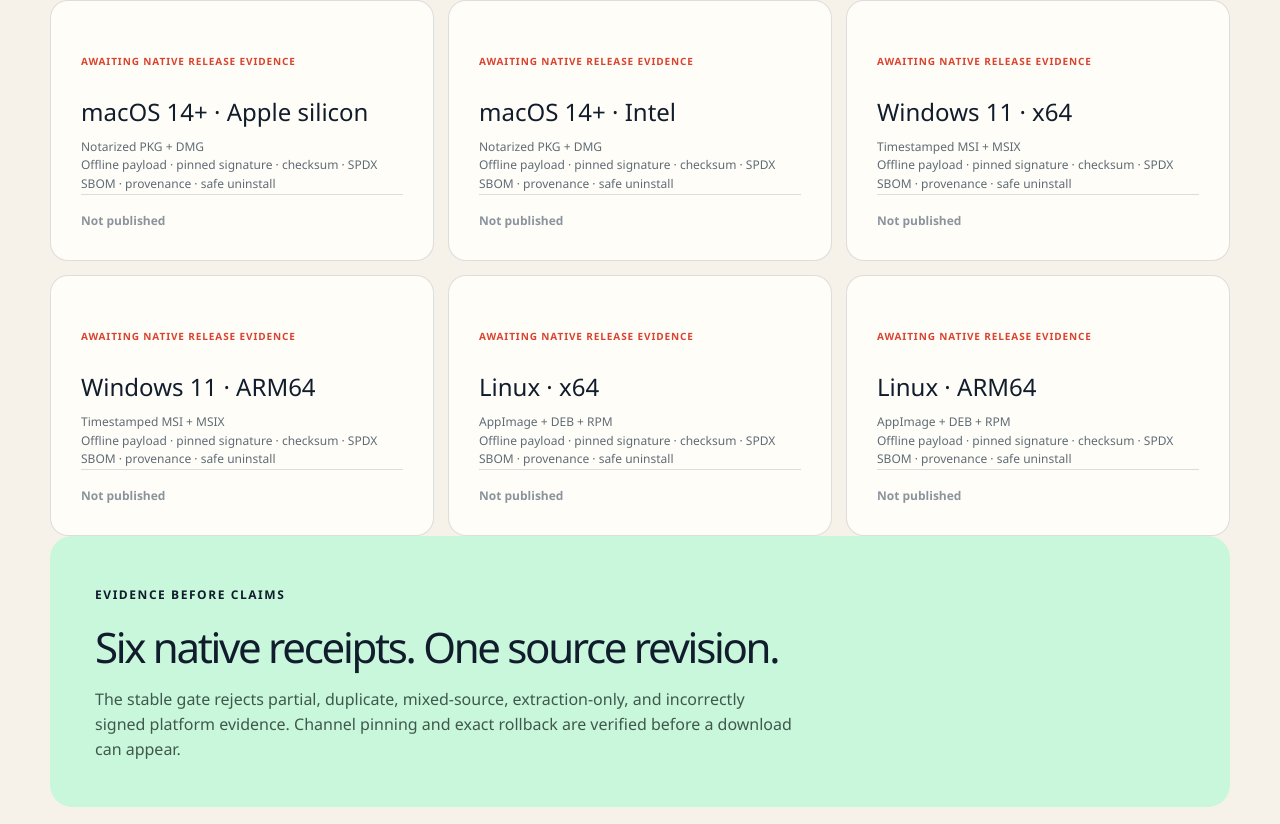
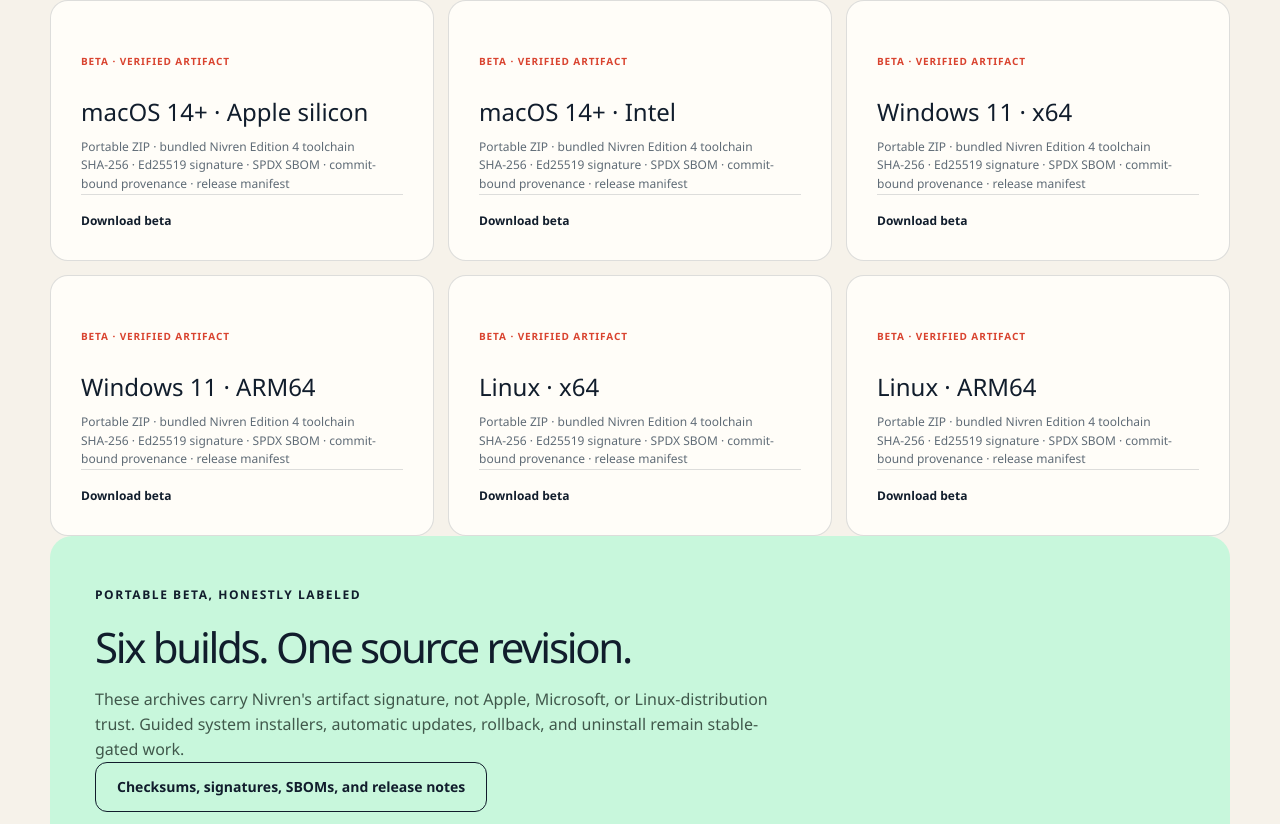
Before and after one commit to violetweather/nivren-site, a Next.js app: page /studio/downloads in a window 1280 px wide. Shown: the part 516-1340 px from the top of the page. Built offline with nearby package versions, Linux system fonts and the light colour scheme.

Commit message:
Publish Studio beta downloads (#8)
Co-authored-by: Willow <257236755+violetweather@users.noreply.github.com>

```diff
--- a/app/studio/compatibility/page.tsx
+++ b/app/studio/compatibility/page.tsx
@@ -1,4 +1,4 @@
 import { StudioNav } from "../StudioNav";
 export const metadata={title:"Studio compatibility"};
-const rows=[["macOS 14+","x64, ARM64","ARM64 local artifact proof passes; production native receipts pending"],["Windows 11","x64, ARM64 where toolchains permit","MSI/MSIX native system receipts pending"],["Ubuntu / Fedora","x64, ARM64","AppImage/DEB/RPM plus X11/Wayland native receipts pending"],["Nivren Edition 4","Exact toolchain range at release","VM, JIT, AOT, browser Wasm, WASI"],["Remote","SSH, Docker, Podman","Same bounded helper protocol"]];
+const rows=[["macOS 14+","x64, ARM64","Portable beta published; notarized PKG/DMG pending"],["Windows 11","x64, ARM64","Portable beta published; trusted MSI/MSIX pending"],["Ubuntu / Fedora","x64, ARM64","Portable beta published; AppImage/DEB/RPM system-install evidence pending"],["Nivren Edition 4","Bundled beta toolchain","VM, JIT, AOT, browser Wasm, WASI"],["Remote","SSH, Docker, Podman","Same bounded helper protocol"]];
 export default function Compatibility(){return <><StudioNav/><section className="page-hero compact shell"><span className="kicker">Claims follow evidence</span><h1>Compatibility</h1><p>No platform becomes supported because it compiled once. The release matrix must prove install, rendering, editing, intelligence, remote work, updates, rollback, and uninstall.</p></section><section className="content-shell shell"><div className="studio-table">{rows.map(([a,b,c])=><div key={a}><strong>{a}</strong><span>{b}</span><em>{c}</em></div>)}</div></section></>}
--- a/app/studio/downloads/page.tsx
+++ b/app/studio/downloads/page.tsx
@@ -1,12 +1,14 @@
 import { StudioNav } from "../StudioNav";
 
+const releaseBase = "https://github.com/violetweather/nivren-studio-releases/releases/download/v1.0.0-beta.1";
+
 const downloads = [
-  { name: "macOS 14+ · Apple silicon", formats: "Notarized PKG + DMG" },
-  { name: "macOS 14+ · Intel", formats: "Notarized PKG + DMG" },
-  { name: "Windows 11 · x64", formats: "Timestamped MSI + MSIX" },
-  { name: "Windows 11 · ARM64", formats: "Timestamped MSI + MSIX" },
-  { name: "Linux · x64", formats: "AppImage + DEB + RPM" },
-  { name: "Linux · ARM64", formats: "AppImage + DEB + RPM" },
+  { name: "macOS 14+ · Apple silicon", asset: "nivren-studio-v1.0.0-beta.1-macos-arm64.zip" },
+  { name: "macOS 14+ · Intel", asset: "nivren-studio-v1.0.0-beta.1-macos-x64.zip" },
+  { name: "Windows 11 · x64", asset: "nivren-studio-v1.0.0-beta.1-windows-x64.zip" },
+  { name: "Windows 11 · ARM64", asset: "nivren-studio-v1.0.0-beta.1-windows-arm64.zip" },
+  { name: "Linux · x64", asset: "nivren-studio-v1.0.0-beta.1-linux-x64.zip" },
+  { name: "Linux · ARM64", asset: "nivren-studio-v1.0.0-beta.1-linux-arm64.zip" },
 ];
 
 export const metadata = { title: "Studio downloads" };
@@ -15,25 +17,26 @@
   return <>
     <StudioNav />
     <section className="page-hero compact shell">
-      <span className="kicker">Private local candidate</span>
+      <span className="kicker">1.0.0-beta.1 · Public preview</span>
       <h1>Studio downloads</h1>
-      <p>Installers appear here only after native signing, clean-system install, update, rollback, recovery, and uninstall evidence passes for that exact platform.</p>
+      <p>Portable developer-preview builds are available for all six target combinations. Every archive is built from one source revision and ships with verification evidence.</p>
     </section>
     <section className="content-shell shell">
       <div className="studio-download-grid">
         {downloads.map((download) => <article key={download.name}>
-          <span className="download-state">Awaiting native release evidence</span>
+          <span className="download-state">Beta · verified artifact</span>
           <h2>{download.name}</h2>
-          <p>{download.formats}</p>
-          <p>Offline payload · pinned signature · checksum · SPDX SBOM · provenance · safe uninstall</p>
-          <span className="download-action disabled">Not published</span>
+          <p>Portable ZIP · bundled Nivren Edition 4 toolchain</p>
+          <p>SHA-256 · Ed25519 signature · SPDX SBOM · commit-bound provenance · release manifest</p>
+          <a className="download-action" href={`${releaseBase}/${download.asset}`}>Download beta</a>
         </article>)}
       </div>
       <div className="studio-callout">
         <div>
-          <span className="kicker">Evidence before claims</span>
-          <h2>Six native receipts. One source revision.</h2>
-          <p>The stable gate rejects partial, duplicate, mixed-source, extraction-only, and incorrectly signed platform evidence. Channel pinning and exact rollback are verified before a download can appear.</p>
+          <span className="kicker">Portable beta, honestly labeled</span>
+          <h2>Six builds. One source revision.</h2>
+          <p>These archives carry Nivren&apos;s artifact signature, not Apple, Microsoft, or Linux-distribution trust. Guided system installers, automatic updates, rollback, and uninstall remain stable-gated work.</p>
+          <a className="button secondary" href="https://github.com/violetweather/nivren-studio-releases/releases/tag/v1.0.0-beta.1">Checksums, signatures, SBOMs, and release notes</a>
         </div>
       </div>
     </section>
--- a/app/studio/page.tsx
+++ b/app/studio/page.tsx
@@ -7,7 +7,7 @@
   return <>
     <StudioNav />
     <section className="studio-hero shell">
-      <div><span className="kicker">Nivren Studio 1.0</span><h1>See what your program <em>means.</em></h1><p>A fast native editor that turns Nivren&apos;s intent, authority, failures, tasks, and performance into things you can inspect—not compiler folklore.</p><div className="hero-actions"><Link className="button primary" href="/studio/downloads">Get the local beta</Link><Link className="button secondary" href="/studio/docs">Explore the workflow</Link></div></div>
+      <div><span className="kicker">Nivren Studio 1.0 beta</span><h1>See what your program <em>means.</em></h1><p>A fast native editor that turns Nivren&apos;s intent, authority, failures, tasks, and performance into things you can inspect—not compiler folklore.</p><div className="hero-actions"><Link className="button primary" href="/studio/downloads">Download the public beta</Link><Link className="button secondary" href="/studio/docs">Explore the workflow</Link></div></div>
       <div className="studio-window" aria-label="Nivren Studio interface preview"><div className="studio-titlebar"><i/><i/><i/><span>commerce · Nivren Studio</span></div><div className="studio-workbench"><aside><b>PROJECT</b><span>api</span><span>shared</span><span>tests</span></aside><pre><code className="syntax-code"><span className="syn-keyword">define</span> fetch_user{`\n`}<span className="syn-keyword">needs</span> Network <span className="syn-keyword">within</span> <span className="syn-string">&quot;api.example.com&quot;</span>{`\n`}{`{`}{`\n`}    <span className="syn-keyword">keep</span> response <span className="syn-keyword">set perform</span> request <span className="syn-keyword">or give</span>{`\n`}    <span className="syn-keyword">give</span> response <span className="syn-keyword">through</span> decode_user{`\n`}{`}`}</code></pre><section><b>INTENT</b><strong>1 external effect</strong><span>Network</span><span>0 plan allocations</span><span>Cleanup proven</span></section></div><div className="studio-agent"><span>⌁ Agent</span><p>Explain, plan, review, or run in an isolated checkpoint…</p><kbd>⌘↵</kbd></div></div>
     </section>
     <section className="proof-strip"><div className="shell proof-grid"><div><strong>16 ms</strong><span>p95 interaction budget</span></div><div><strong>5</strong><span>agent providers</span></div><div><strong>VM · JIT · AOT</strong><span>one semantic debugger</span></div><div><strong>Local first</strong><span>no account required</span></div></div></section>
--- a/app/studio/releases/page.tsx
+++ b/app/studio/releases/page.tsx
@@ -1,3 +1,3 @@
 import { StudioNav } from "../StudioNav";
 export const metadata={title:"Studio releases"};
-export default function Releases(){return <><StudioNav/><section className="page-hero compact shell"><span className="kicker">Independent from the language</span><h1>Studio releases</h1><p>Studio declares an exact compatible Edition 4 range and freezes its protocol and plugin API at stable 1.0.</p></section><section className="content-shell shell studio-policy"><h2>Current state</h2><p>The candidate remains local. Foundation, editor, Nivren intelligence, daily workflows, Agent, and remote/plugin implementation gates have local evidence; Product/Beta and the final target matrix remain in progress.</p><h2>Beta</h2><p>Public beta artifacts require signatures, checksums, SBOMs, provenance, offline installers, recovery, and platform-specific install/update/rollback/uninstall evidence.</p><h2>Stable 1.0</h2><p>Stable requires every promised feature, performance budget, screenshot, command, shortcut, compatibility claim, documentation example, and artifact to pass the coordinated gate.</p></section></>}
+export default function Releases(){return <><StudioNav/><section className="page-hero compact shell"><span className="kicker">Independent from the language</span><h1>Studio releases</h1><p>Studio declares an exact compatible Edition 4 range and freezes its protocol and plugin API at stable 1.0.</p></section><section className="content-shell shell studio-policy"><h2>1.0.0-beta.1</h2><p>The first public developer preview is available now for macOS, Windows, and Linux on x64 and ARM64. All six portable archives were produced by the same GitHub build matrix from source revision <code>4b5a8e4381c9cc9d09200e05f7ee9bfcef3062d0</code>.</p><p><a className="button primary" href="https://github.com/violetweather/nivren-studio-releases/releases/tag/v1.0.0-beta.1">Open release and evidence</a></p><h2>Beta status</h2><p>The archives include SHA-256 checksums, Ed25519 signatures, SPDX SBOMs, provenance, and release manifests. They are portable previews—not platform-trusted guided installers—and may still contain beta defects.</p><h2>Stable 1.0</h2><p>Stable requires every promised feature, performance budget, screenshot, command, shortcut, compatibility claim, documentation example, installer, update, rollback, and uninstall flow to pass the coordinated gate.</p></section></>}
```
